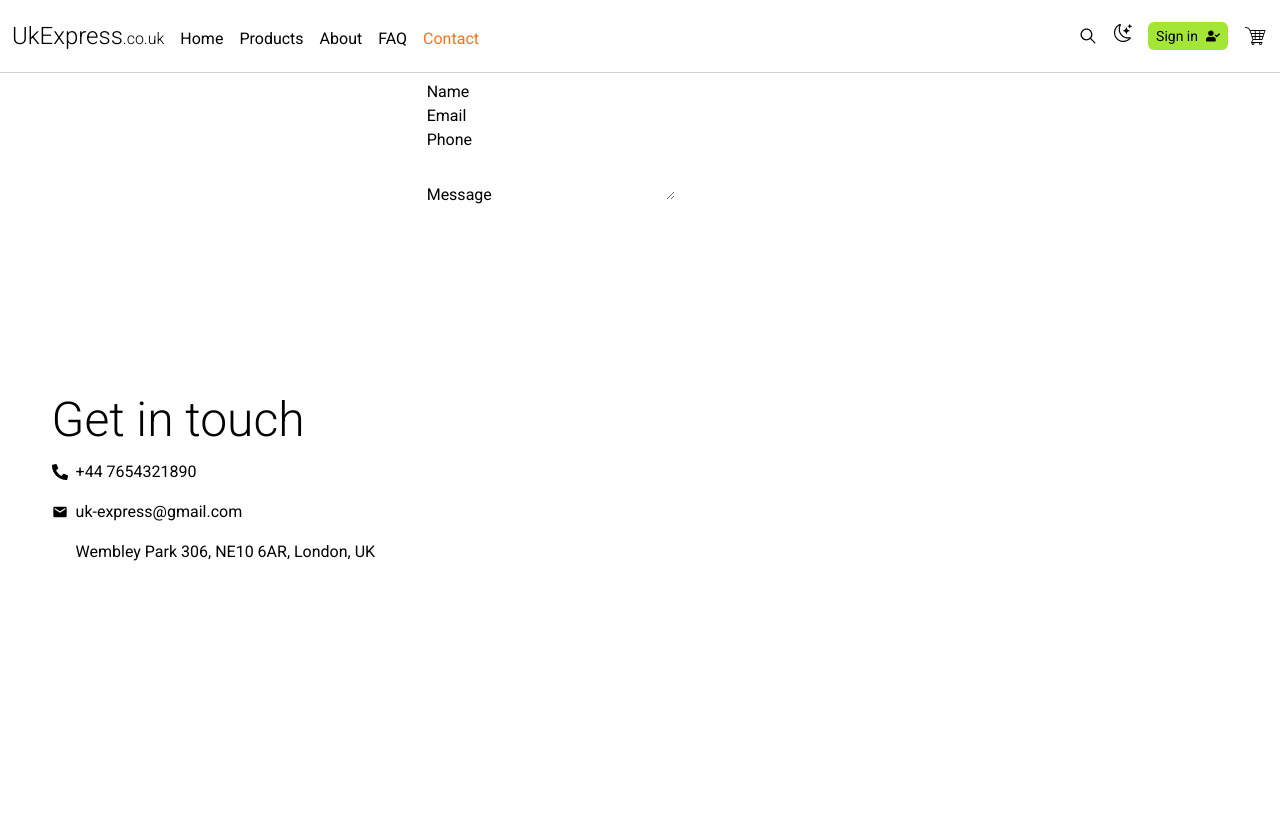
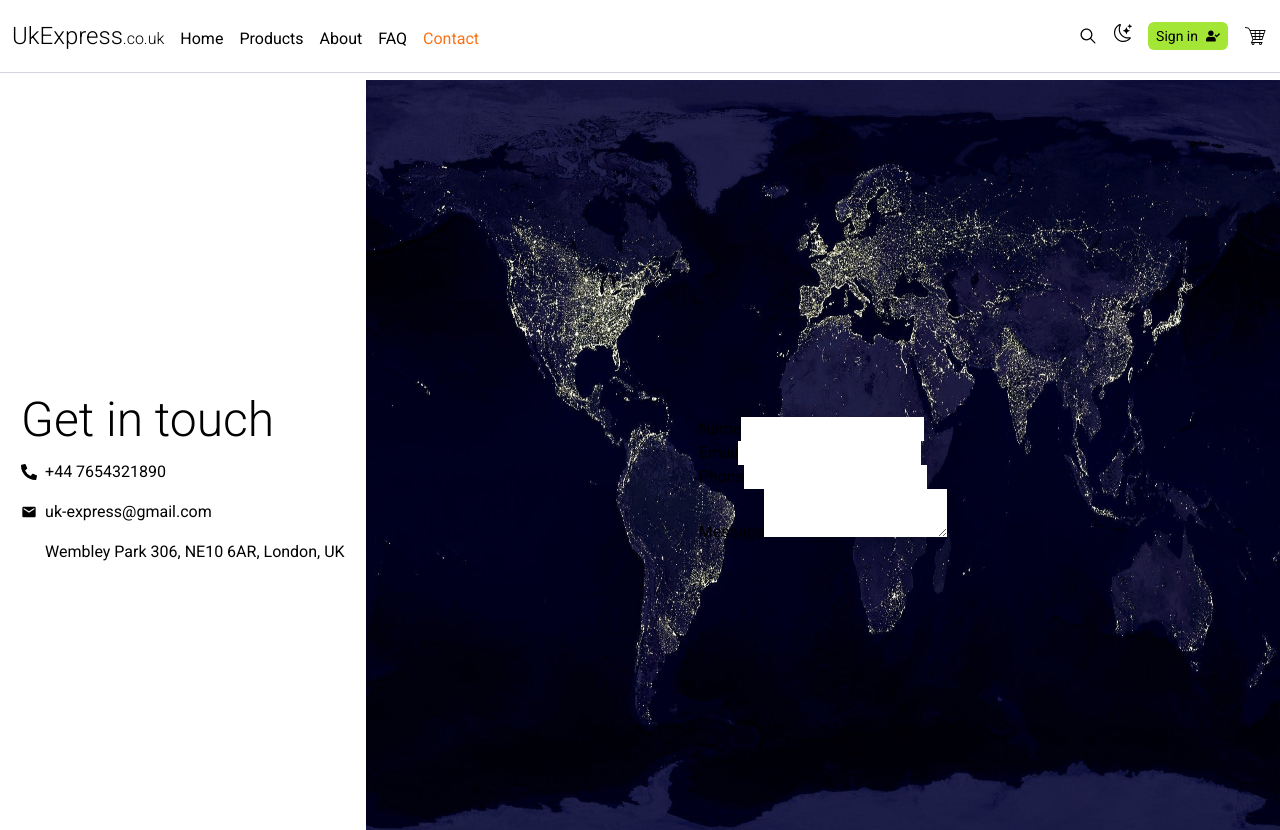
Before and after one commit to NDraganov/uk-express, a React (Vite) app: page /contact_us in a window 1280 px wide. Shown: the top 830 px of the page. Built offline with nearby package versions, Linux system fonts and the light colour scheme; some icons are missing.

Commit message:
Add a background image and position the form in the centar

```diff
--- a/src/features/contact/ContactForm.tsx
+++ b/src/features/contact/ContactForm.tsx
@@ -1,6 +1,8 @@
 export default function ContactForm() {
   return (
-    <div>
+    <div className="relative w-5/6">
+      <img className="h-screen" src="/images/map.jpeg" alt="Map" />
+      <div className="absolute left-0 top-0 flex h-full w-full items-center justify-center">
         <form>
           <div>
             <label htmlFor="">Name</label>
@@ -20,5 +22,6 @@ export default function ContactForm() {
           </div>
         </form>
       </div>
+    </div>
   );
 }
--- a/src/features/contact/ContactInfo.tsx
+++ b/src/features/contact/ContactInfo.tsx
@@ -5,7 +5,7 @@ import { FaLocationDot } from "react-icons/fa6";
 
 export default function ContactInfo() {
   return (
-    <aside className="flex min-h-screen w-2/6 flex-col items-center justify-center py-10">
+    <aside className="flex h-screen w-2/6 flex-col items-center justify-center py-10">
       <div className="my-4 flex flex-col gap-4">
         <h1 className="text-5xl font-light">Get in touch</h1>
         <p className="flex items-center gap-2">
--- a/src/pages/Contact.tsx
+++ b/src/pages/Contact.tsx
@@ -3,7 +3,7 @@ import ContactInfo from "../features/contact/ContactInfo";
 
 export default function Contact() {
   return (
-    <main className="my-20 flex">
+    <main className="mt-20 flex h-screen">
       <ContactInfo />
       <ContactForm />
     </main>
```
Also changed, not shown: public/images/map.jpeg (added). Lines whose indentation alone changed are shown as unchanged.
